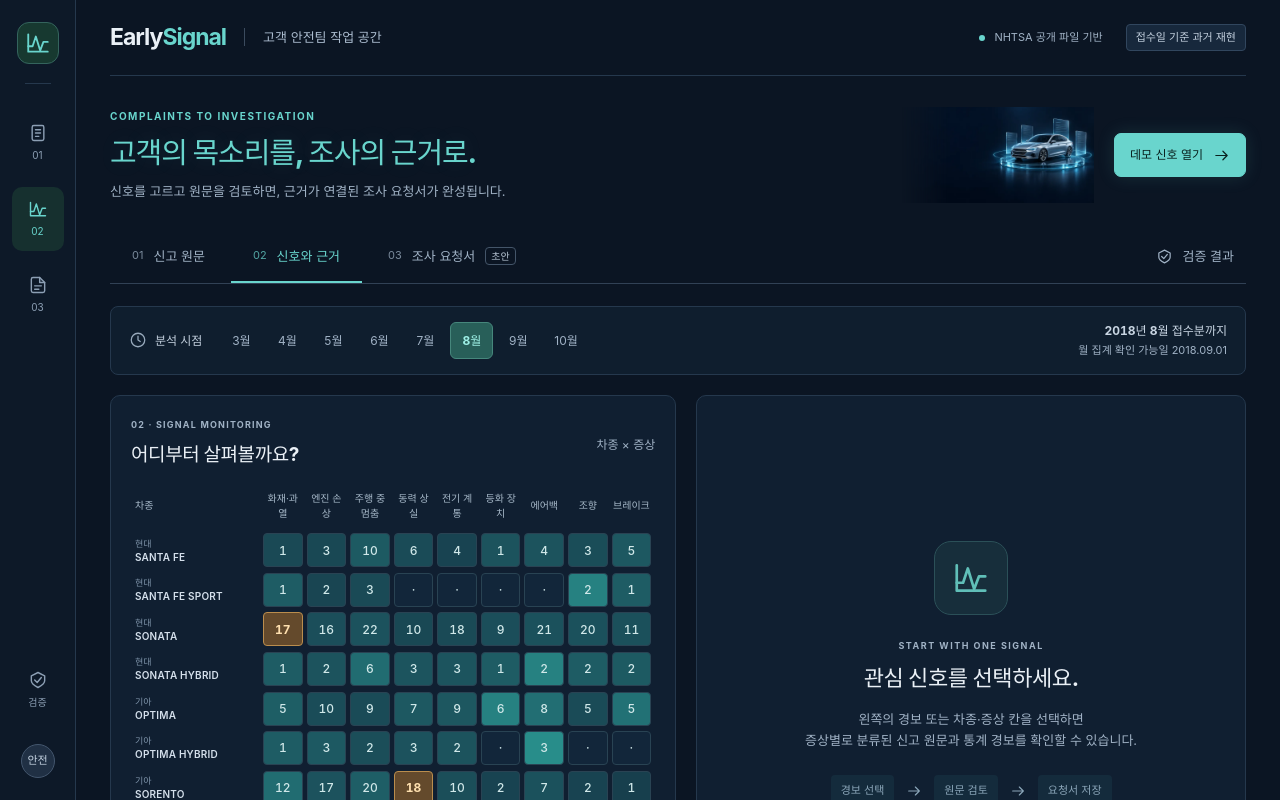
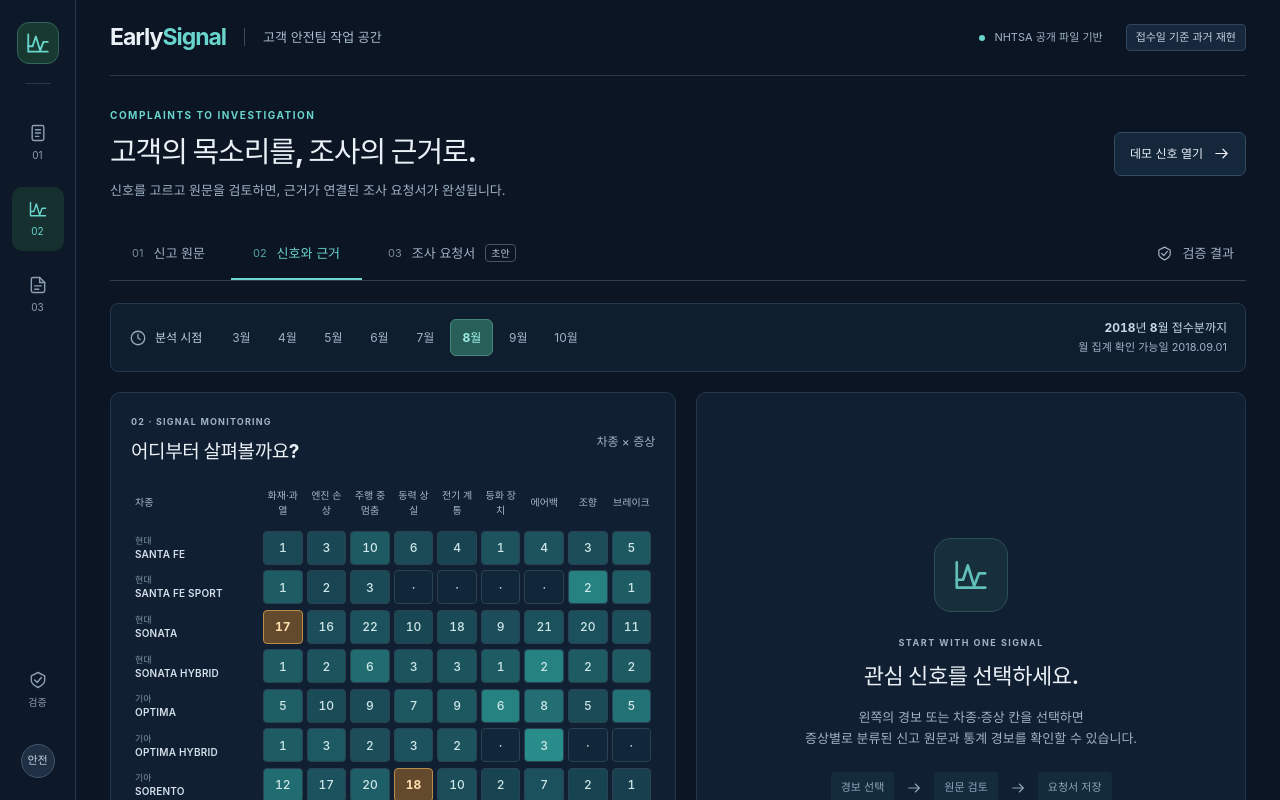
Before and after one commit to SangJun-Pyo/EarlySignal, a Next.js app in the folder web/: page / in a window 1280 px wide. Shown: the top 800 px of the page. Built offline with nearby package versions, Linux system fonts and the light colour scheme; a web font is replaced by a local one.

Commit message:
Revert "Merge pull request #38 from SangJun-Pyo/codex/web-pdf-accent"
This reverts commit a9ffba8e92eb93ff9bd872317254ba4c0a1c8ecf, reversing
changes made to 39e6e0739a428c6245030a22462f8ce1ff388fab.

```diff
--- a/web/app/globals.css
+++ b/web/app/globals.css
@@ -261,32 +261,6 @@
   font-size: 10px;
   margin-bottom: 7px;
 }
-.page-heading-copy {
-  flex: 1;
-  min-width: 0;
-}
-.page-heading h1 {
-  color: var(--teal);
-  text-shadow: 0 0 22px rgb(105 213 205 / 14%);
-}
-.heading-art {
-  flex: 0 0 192px;
-  height: 96px;
-  pointer-events: none;
-  mask-image: linear-gradient(to right, transparent, #000 25%);
-}
-.heading-art img {
-  display: block;
-  width: 100%;
-  height: 100%;
-  object-fit: cover;
-  object-position: right center;
-}
-@media (max-width: 1100px) {
-  .heading-art {
-    display: none;
-  }
-}
 .page-intro {
   font-size: 13px;
   color: var(--muted);
@@ -324,19 +298,6 @@
 .primary:hover:not(:disabled) {
   background: #90e7df;
 }
-.primary:not(:disabled),
-.demo-button {
-  box-shadow: 0 0 18px rgb(105 213 205 / 13%);
-}
-.demo-button {
-  background: var(--teal);
-  color: #09211e;
-  border-color: var(--teal);
-}
-.demo-button:hover:not(:disabled) {
-  background: #90e7df;
-  border-color: #90e7df;
-}
 .full {
   width: 100%;
 }
--- a/web/components/workspace.tsx
+++ b/web/components/workspace.tsx
@@ -466,7 +466,7 @@
           </div>
         </header>
         <div className="page-heading">
-          <div className="page-heading-copy">
+          <div>
             <p className="eyebrow">COMPLAINTS TO INVESTIGATION</p>
             <h1>
               {view === "validation"
@@ -479,17 +479,6 @@
                 : "신호를 고르고 원문을 검토하면, 근거가 연결된 조사 요청서가 완성됩니다."}
             </p>
           </div>
-          {view !== "validation" && (
-            <div className="heading-art" aria-hidden="true">
-              <img
-                src="/images/vehicle-concept.webp"
-                alt=""
-                width={960}
-                height={540}
-                decoding="async"
-              />
-            </div>
-          )}
           <button
             className="subtle-button demo-button"
             onClick={() => {
```
Also changed, not shown: web/public/images/vehicle-concept.webp (deleted), 4 other files (tests, documents, lock files or other folders).
